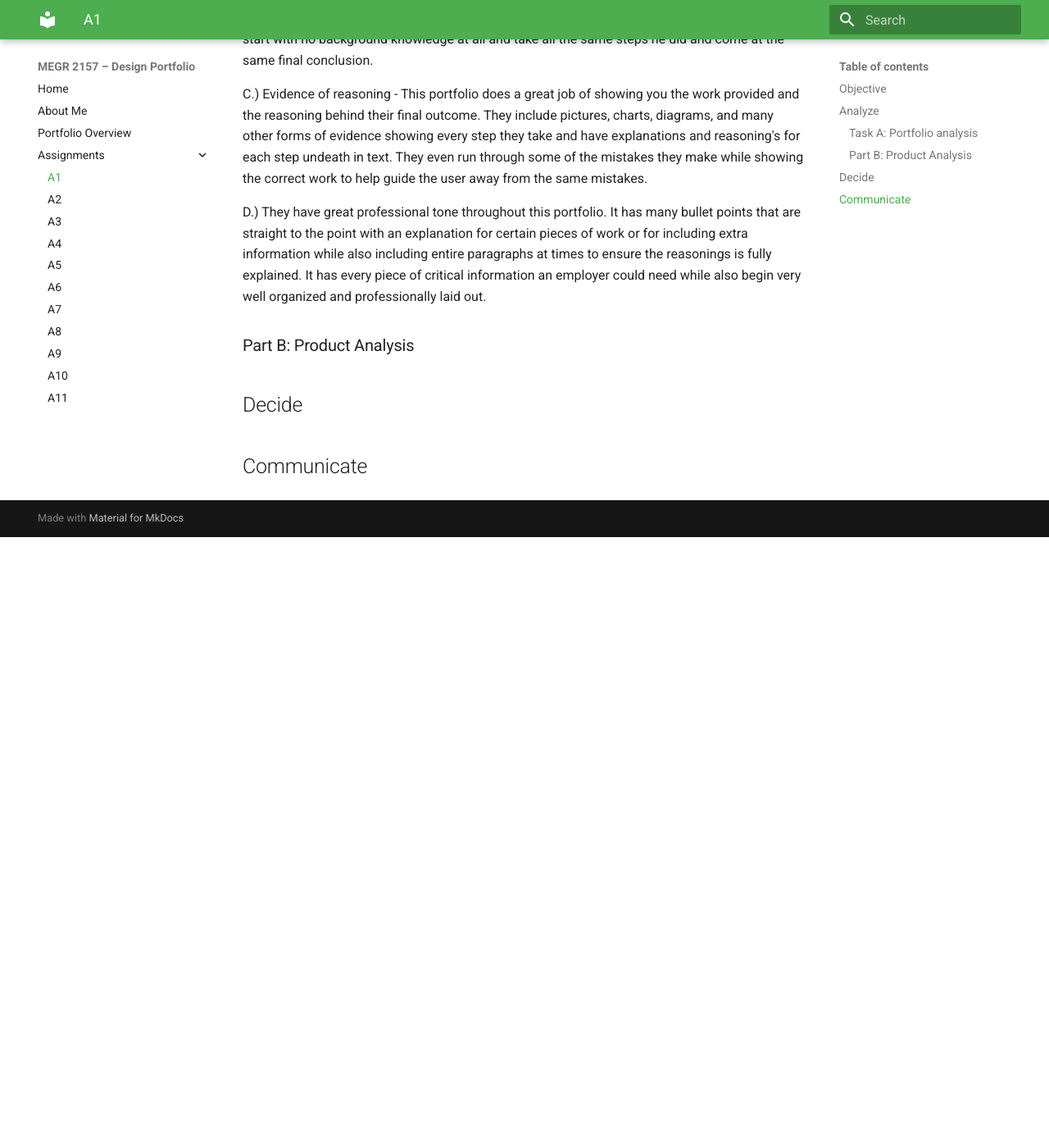
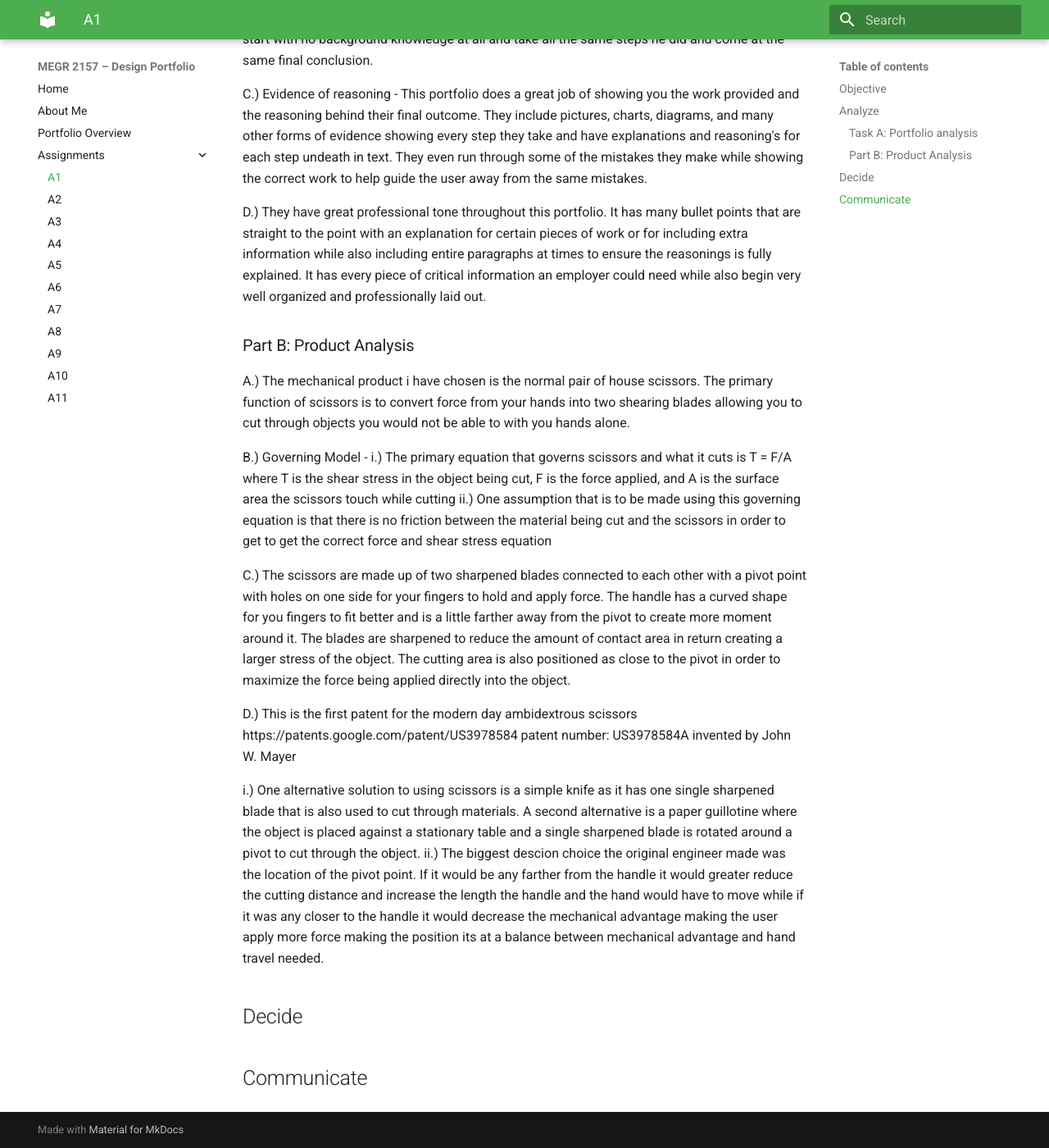
Before and after one commit to jadelma5/megr2156-portfolio, an MkDocs documentation site: the page built from docs/assignments/A01/index.md, in a window 1280 px wide and 1400 px high, scrolled down 1078 px. Shown: the whole window at 82% size. Built offline with MkDocs 1.6.1 and Material for MkDocs 9.7.7, drawn with Linux system fonts in a browser that asks for light colours; before the commit the page ends 1733 px from its top, so only the background shows below that.

Commit message:
Enhance product analysis section for scissors
Added detailed analysis of scissors, including their mechanics and alternatives.

```diff
--- a/docs/assignments/A01/index.md
+++ b/docs/assignments/A01/index.md
@@ -24,7 +24,17 @@ C.) Evidence of reasoning - This portfolio does a great job of showing you the w
 D.) They have great professional tone throughout this portfolio. It has many bullet points that are straight to the point with an explanation for certain pieces of work or for including extra information while also including entire paragraphs at times to ensure the reasonings is fully explained. It has every piece of critical information an employer could need while also begin very well organized and professionally laid out.
 
 ### Part B: Product Analysis
+A.) The mechanical product i have chosen is the normal pair of house scissors. The primary function of scissors is to convert force from your hands into two shearing blades allowing you to cut through objects you would not be able to with you hands alone.
 
+B.) Governing Model - i.) The primary equation that governs scissors and what it cuts is T = F/A   where T is the shear stress in the object being cut, F is the force applied, and A is the surface area the scissors touch while cutting
+ii.) One assumption that is to be made using this governing equation is that there is no friction between the material being cut and the scissors in order to get to get the correct force and shear stress equation
+
+C.) The scissors are made up of two sharpened blades connected to each other with a pivot point with holes on one side for your fingers to hold and apply force. The handle has a curved shape for you fingers to fit better and is a little farther away from the pivot to create more moment around it. The blades are sharpened to reduce the amount of contact area in return creating a larger stress of the object. The cutting area is also positioned as close to the pivot in order to maximize the force being applied directly into the object.
+
+D.) This is the first patent for the modern day ambidextrous  scissors https://patents.google.com/patent/US3978584 patent number: US3978584A invented by John W. Mayer
+
+i.) One alternative solution to using scissors is a simple knife as it has one single sharpened blade that is also used to cut through materials. A second alternative is a paper guillotine where the object is placed against a stationary table and a single sharpened blade is rotated around a pivot to cut through the object.
+ii.) The biggest descion choice the original engineer made was the location of the pivot point. If it would be any farther from the handle it would greater reduce the cutting distance and increase the length the handle and the hand would have to move while if it was any closer to the handle it would decrease the mechanical advantage making the user apply more force making the position its at a balance between mechanical advantage and hand travel needed.
 
 ## Decide
 
```
